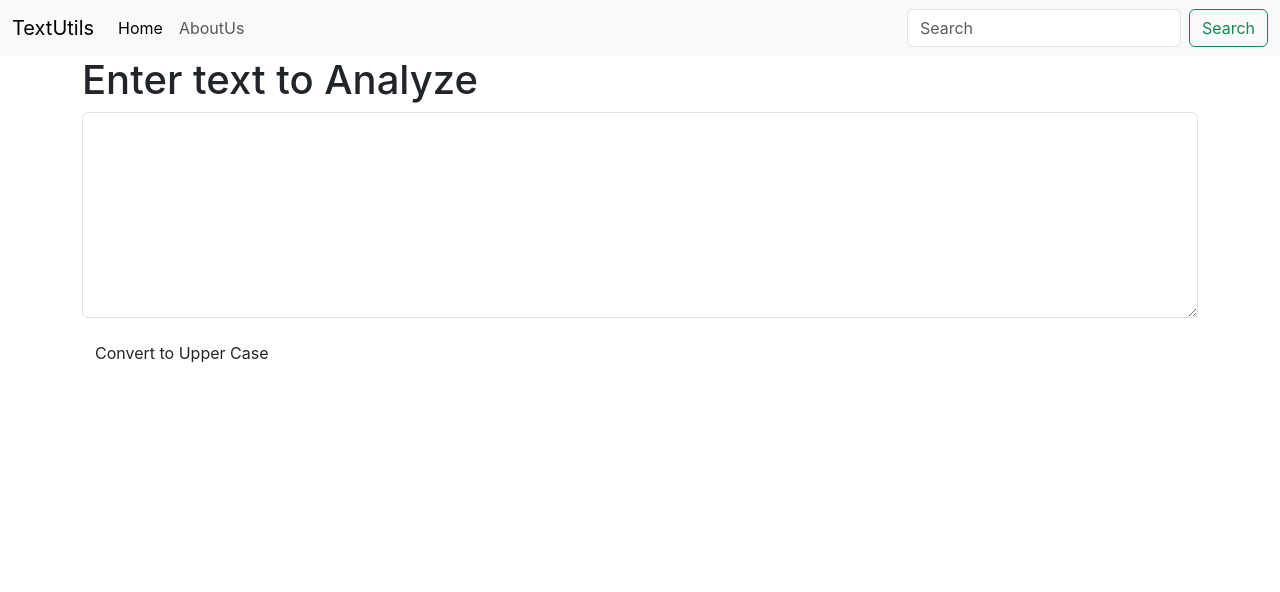
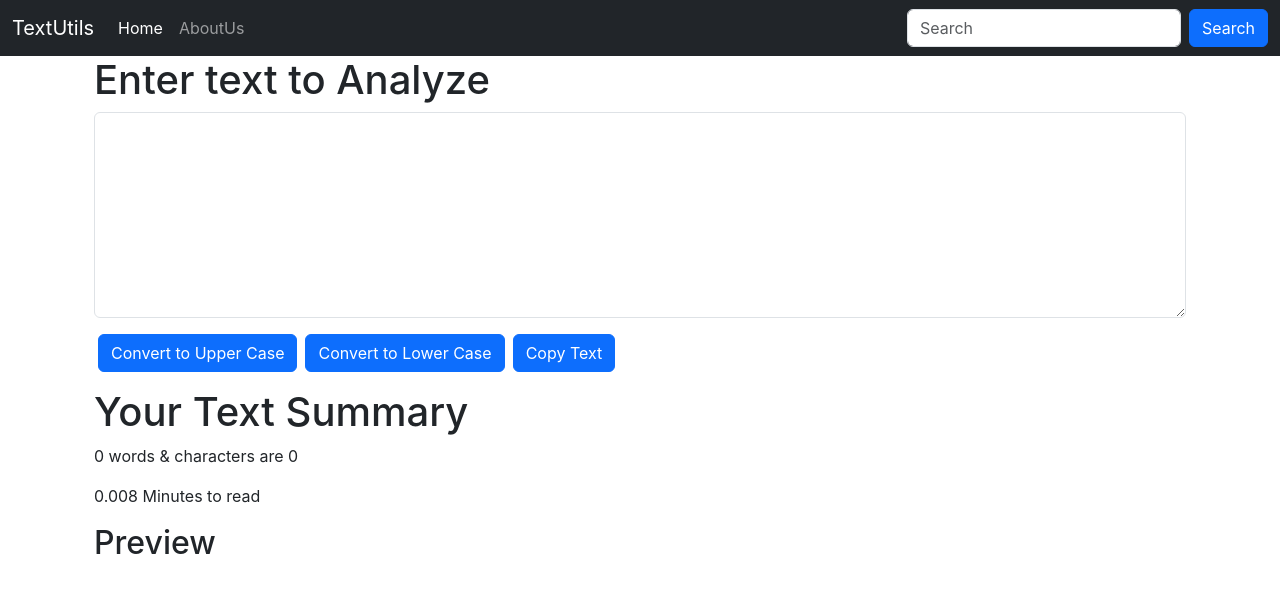
Before and after one commit to alwahabkhan/TextUtils-App, a React (Create React App) app: page / in a window 1280 px wide. Shown: the top 592 px of the page. Built offline with nearby package versions, Linux system fonts and the light colour scheme.

Commit message:
about page and some changes

```diff
--- a/src/App.js
+++ b/src/App.js
@@ -2,6 +2,7 @@
 import './App.css';
 import Navbar from './Components/Navbar';
 import TextForm from './Components/TextForm';
+// import About from './Components/About';
 
 function App() {
   return (
@@ -11,6 +12,7 @@
     <div className="container">
 
     <TextForm heading = "Enter text to Analyze" />
+    {/* <About/> */}
     </div>
     </>
    );
--- a/src/Components/Navbar.js
+++ b/src/Components/Navbar.js
@@ -3,7 +3,7 @@
 
 export default function Navbar(props) {
   return (
-    <nav className="navbar navbar-expand-lg bg-body-tertiary">
+    <nav className="navbar navbar-expand-lg navbar-dark bg-dark">
     <div className="container-fluid">
     <a className="navbar-brand" href="/">{props.title}</a>
 
@@ -21,7 +21,7 @@
         </ul>
         <form className="d-flex" role="search">
           <input className="form-control me-2" type="search" placeholder="Search" aria-label="Search"/>
-          <button className="btn btn-outline-success" type="submit">Search</button>
+          <button className="btn btn-primary" type="submit">Search</button>
         </form>
       </div>
     </div>
--- a/src/Components/TextForm.js
+++ b/src/Components/TextForm.js
@@ -1,14 +1,73 @@
-import React from 'react'
-// import PropTypes from 'prop-types'
+import React, { useState } from 'react';
 
 export default function TextForm(props) {
+  const [text, setText] = useState('');
+
+  const handleUpClick = () => {
+    let newtext = text.toUpperCase();
+    setText(newtext);
+  };
+
+  const handleLowClick = () => {
+    let newtext = text.toLowerCase();
+    setText(newtext);
+  };
+
+  const handleCopyClick = () => {
+    // Create a new textarea element to hold the text to be copied
+    const copyText = document.createElement('textarea');
+    copyText.value = text;
+
+    // Append the textarea element to the DOM
+    document.body.appendChild(copyText);
+
+    // Select the text inside the textarea
+    copyText.select();
+
+    // Copy the selected text to the clipboard
+    document.execCommand('copy');
+
+    // Remove the textarea element from the DOM
+    document.body.removeChild(copyText);
+  };
+
+  const handleOnChange = (event) => {
+    setText(event.target.value);
+  };
+
   return (
-    <div>
+    <>
+      <div className='container'>
         <h1>{props.heading}</h1>
-  <div class="mb-3">
-    <textarea class ="form-control" id="mybox" rows="8"></textarea>
-  </div>
-  <button className="btn btn-qprimary">Convert to Upper Case</button>
-    </div>
+        <div className="mb-3">
+          <textarea
+            className="form-control"
+            value={text}
+            onChange={handleOnChange}
+            id="mybox"
+            rows="8"
+          ></textarea>
+        </div>
+        <button className="btn btn-primary mx-1" onClick={handleUpClick}>
+          Convert to Upper Case
+        </button>
+        <button className="btn btn-primary mx-1" onClick={handleLowClick}>
+          Convert to Lower Case
+        </button>
+        <button className="btn btn-primary mx-1" onClick={handleCopyClick}>
+          Copy Text
+        </button>
+      </div>
+
+      <div className='container my-3'>
+        <h1>Your Text Summary</h1>
+        <p>
+          {text.trim() === '' ? '0 words' : `${text.split(/\s+/).length} words`} & characters are {text.length}
+        </p>
+        <p>{0.008 * text.split(/\s+/).length} Minutes to read</p>
+        <h2>Preview</h2>
+        <p>{text}</p>
+      </div>
+    </>
   );
 }
```
Also changed, not shown: src/Components/About.js (added, +75 -0 lines).
